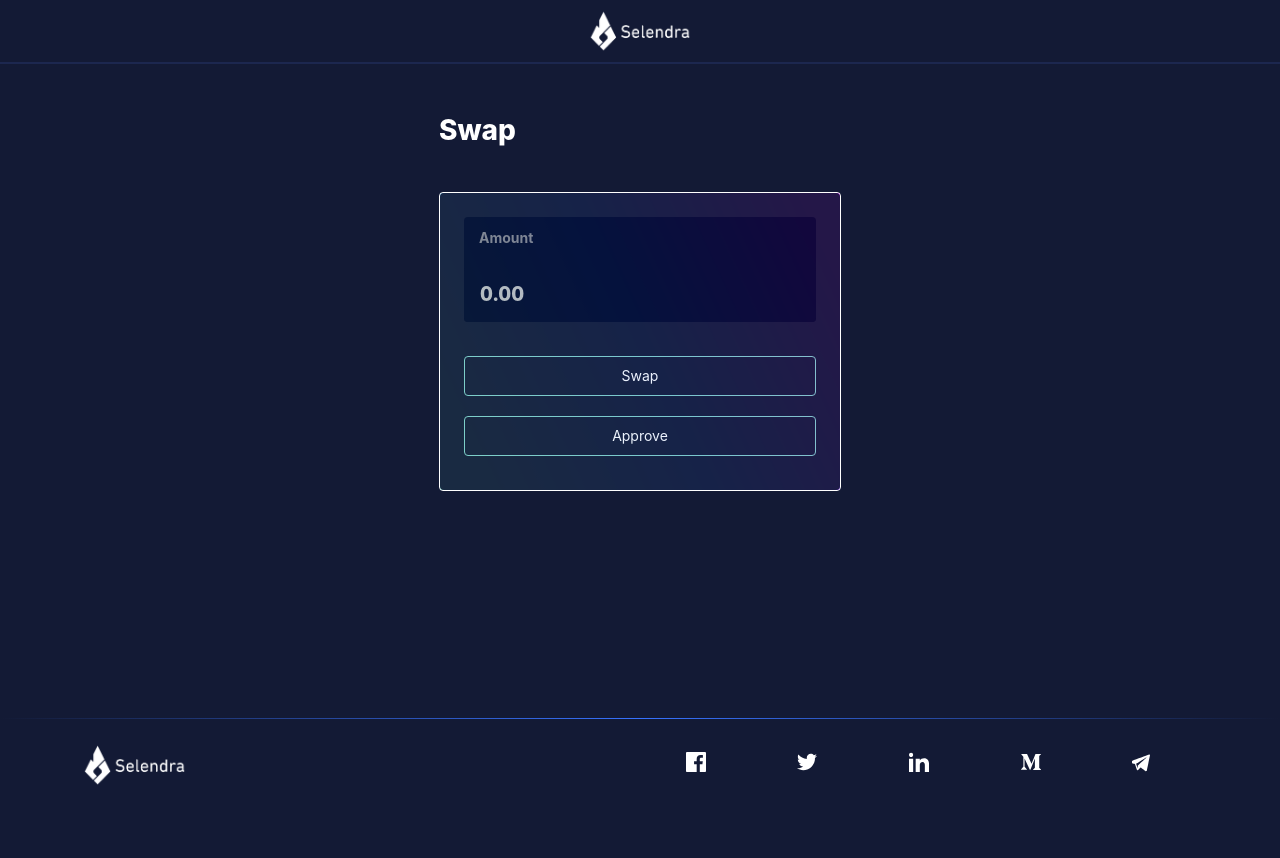
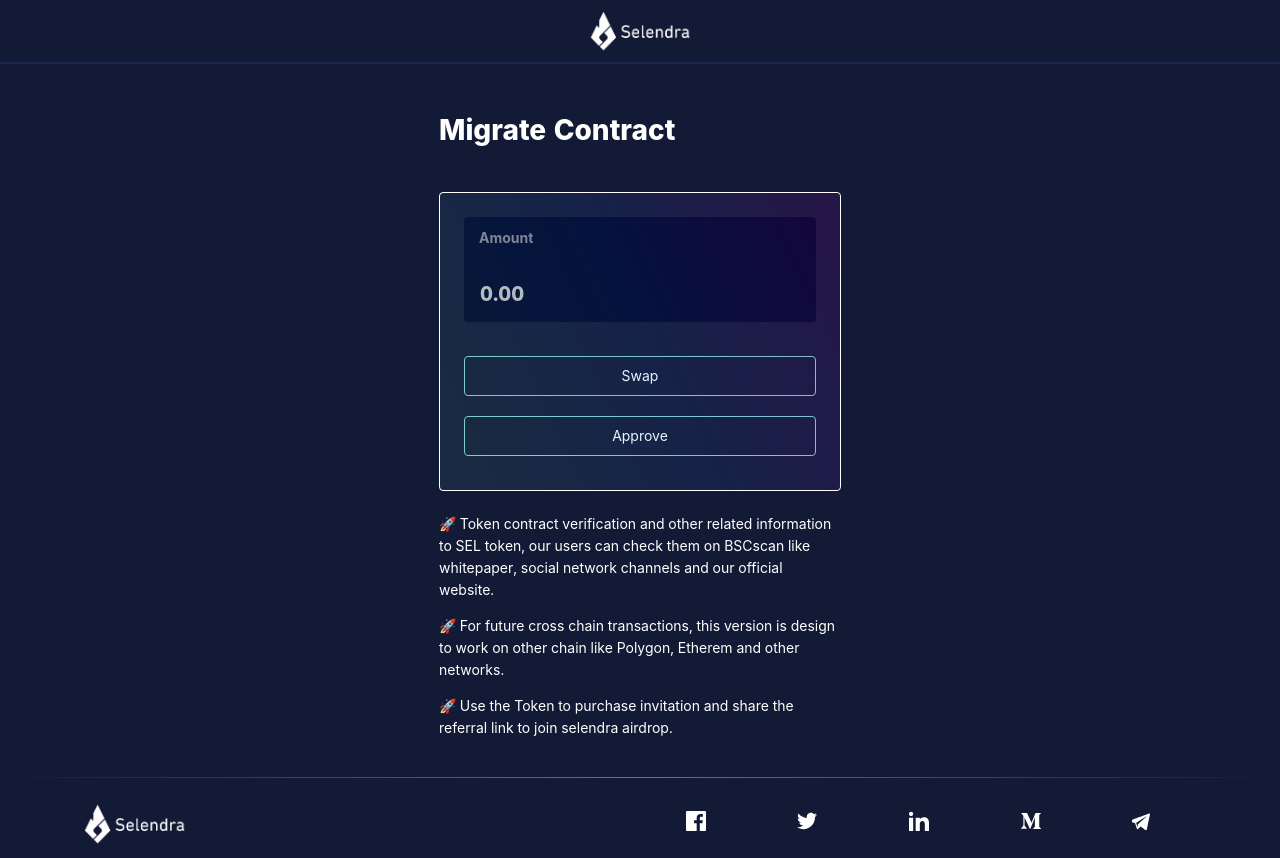
Before and after one commit to selendra/BEP20-migration, a React (Create React App) app in the folder frontend/: page / in a window 1280 px wide. Before the commit the page ends 800 px from the top, so only its background shows below. Built offline with nearby package versions, Linux system fonts and the light colour scheme.

Commit message:
frontend

```diff
--- a/frontend/public/index.html
+++ b/frontend/public/index.html
@@ -24,7 +24,7 @@
       work correctly both with client-side routing and a non-root public URL.
       Learn how to configure a non-root public URL by running `npm run build`.
     -->
-    <title>React App</title>
+    <title>Selendra Migrate Contract</title>
   </head>
   <body>
     <noscript>You need to enable JavaScript to run this app.</noscript>
--- a/frontend/src/App.js
+++ b/frontend/src/App.js
@@ -82,7 +82,7 @@ export default function App() {
   return (
     <Home>
       <Container>
-        <Title>Swap</Title>
+        <Title>Migrate Contract</Title>
         <CardStyled>
           <CardBody>
             <Form layout="vertical" color="white">
@@ -94,6 +94,10 @@ export default function App() {
             <ButtonSwap type='ghost' onClick={approve}>Approve</ButtonSwap>
           </CardBody>
         </CardStyled>
+        <br/>
+        <p>🚀 Token contract verification and other related information to SEL token, our users can check them on BSCscan like whitepaper, social network channels and our official website.</p>
+        <p>🚀 For future cross chain transactions, this version is design to work on other chain like Polygon, Etherem and other networks.</p>
+        <p>🚀 Use the Token to purchase invitation and share the referral link to join selendra airdrop.</p>
       </Container>
     </Home>
   );
```
Also changed, not shown: 1 other file (tests, documents, lock files or other folders).
